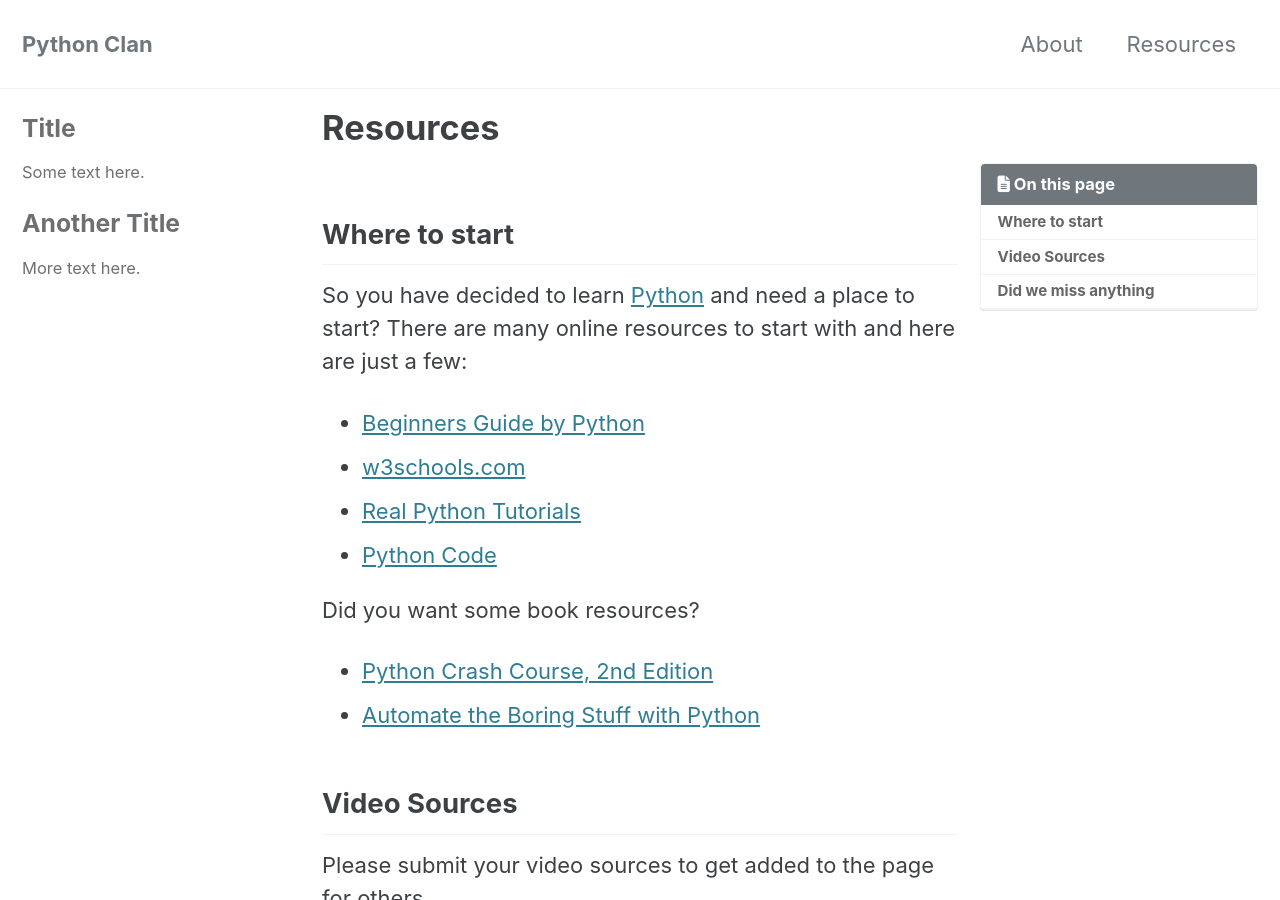
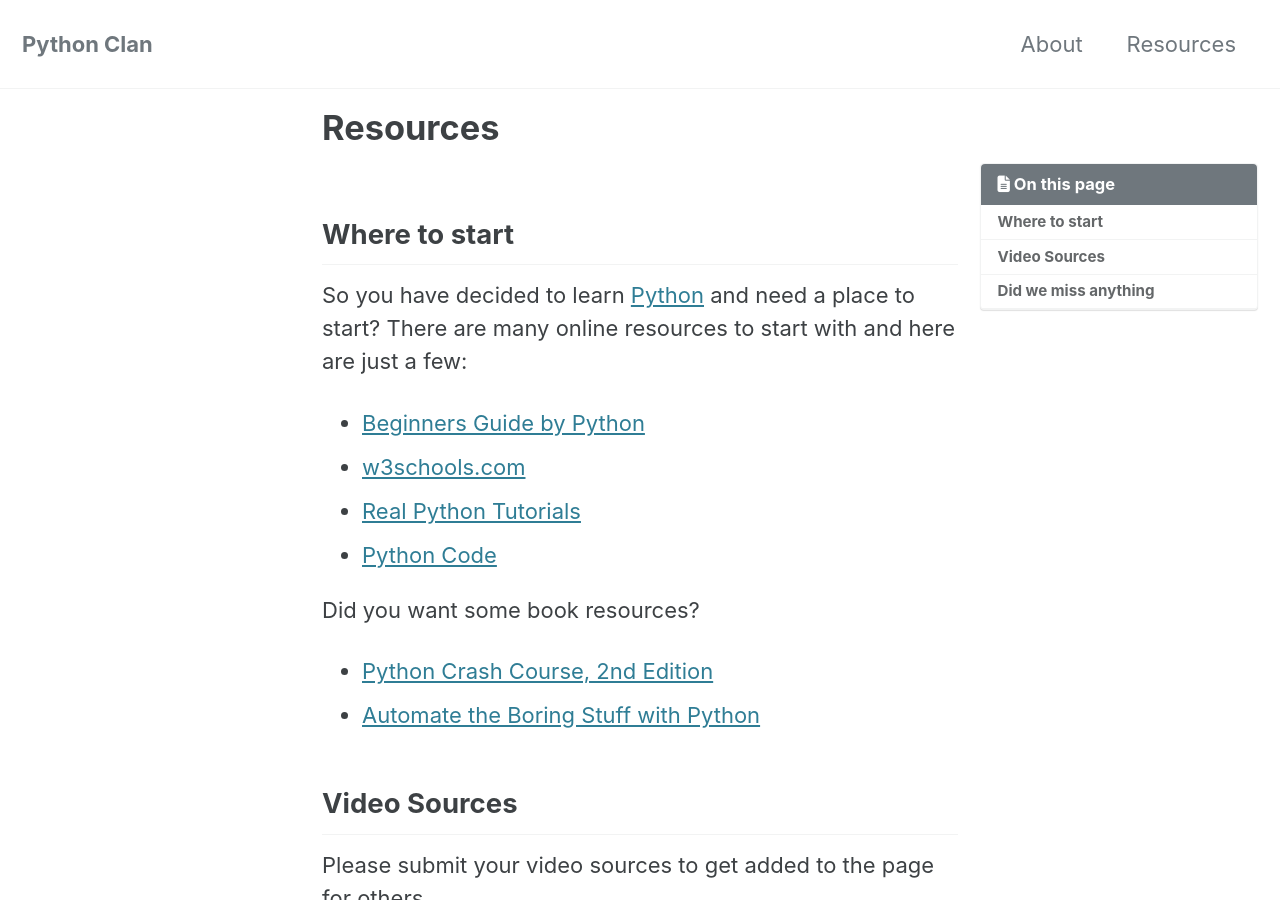
Before and after one commit to PythonClan/pythonclan.github.io, a Jekyll site: the page built from _pages/resources.md, in a window 1280 px wide and 900 px high. Built offline with Jekyll 4.4.1, drawn with Linux system fonts in a browser that asks for light colours; cached includes are drawn as plain includes; nearby versions of some CDN libraries; part of the change alters nothing that is shown.

```diff
--- a/_pages/resources.md
+++ b/_pages/resources.md
@@ -3,12 +3,12 @@ title: "Resources"
 layout: single
 permalink: /resources/
 date: 2020-04-09
-sidebar:
-  - title: "Title"
-    text: "Some text here."
-  - title: "Another Title"
-    text: "More text here."
-    nav: "http://google.com"
+#sidebar:
+ # - title: "Quick link"
+  #  text: "Some text here."
+  #- title: "Another Title"
+   # text: "More text here."
+   # nav: "http://google.com"
 toc: true
 ---
 
```
